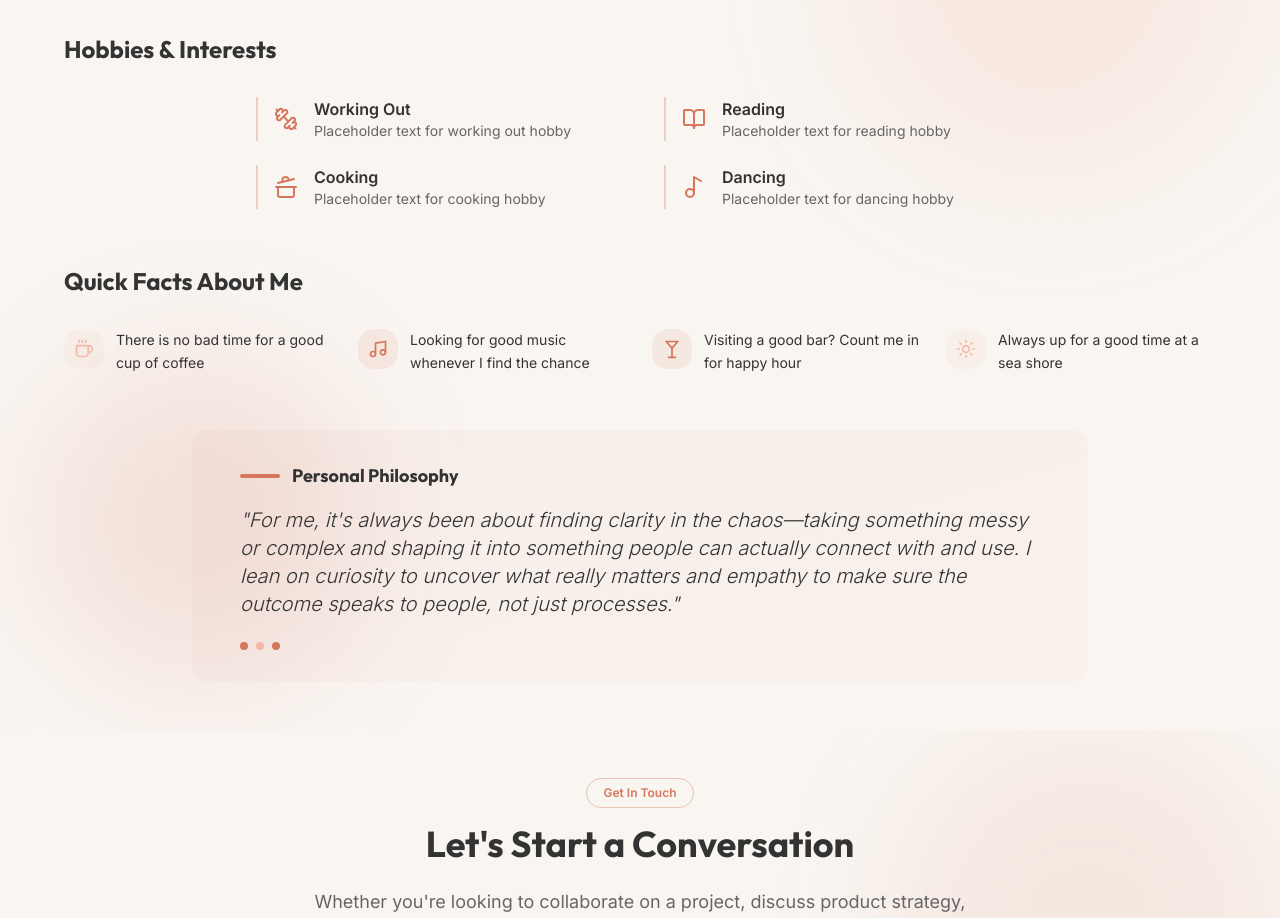
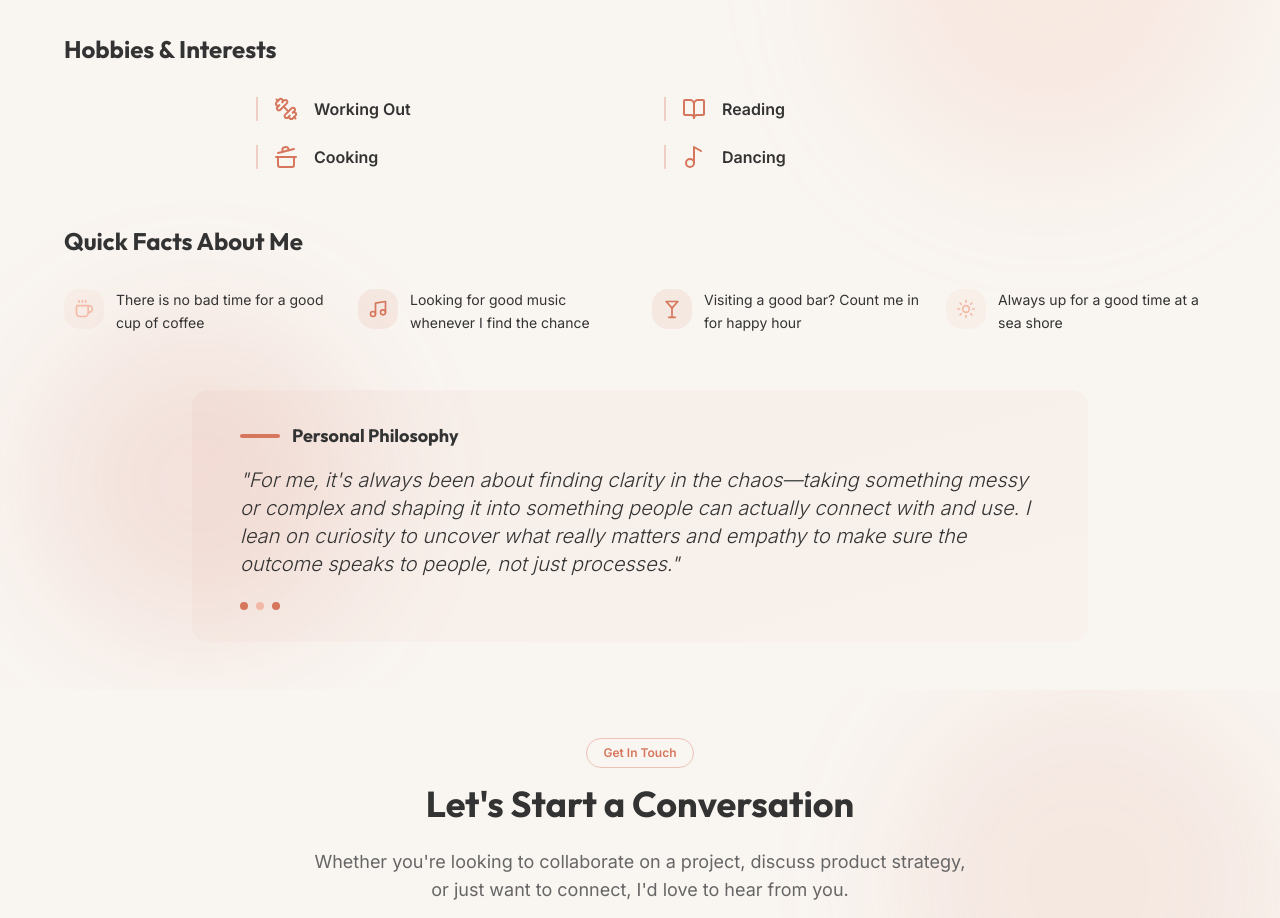
Before and after one commit to divya2399/divya-pm, a React (Vite) app: page / in a window 1280 px wide. Shown: the part 6880-7798 px from the top of the page. Built offline with nearby package versions, Linux system fonts and the light colour scheme; the HTML template or start-up script is replaced by a standard one.

Commit message:
Manual edit: src/components/BeyondWorkSection.tsx
Edited UI in Lovable

```diff
--- a/src/components/BeyondWorkSection.tsx
+++ b/src/components/BeyondWorkSection.tsx
@@ -12,10 +12,10 @@ import {
 
 const BeyondWorkSection = () => {
   const hobbies = [
-    { icon: Dumbbell, title: "Working Out", description: "Placeholder text for working out hobby" },
-    { icon: BookOpen, title: "Reading", description: "Placeholder text for reading hobby" },
-    { icon: CookingPot, title: "Cooking", description: "Placeholder text for cooking hobby" },
-    { icon: Music2, title: "Dancing", description: "Placeholder text for dancing hobby" }
+    { icon: Dumbbell, title: "Working Out"},
+    { icon: BookOpen, title: "Reading"},
+    { icon: CookingPot, title: "Cooking"},
+    { icon: Music2, title: "Dancing"}
   ];
 
   const quickFacts = [
```
